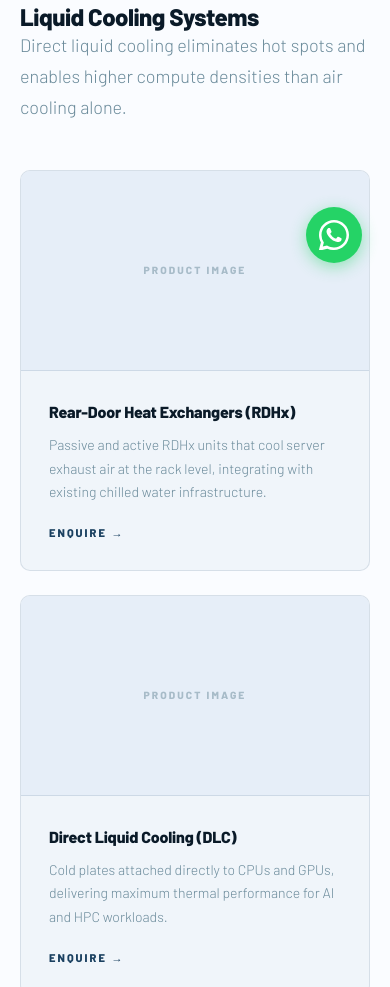
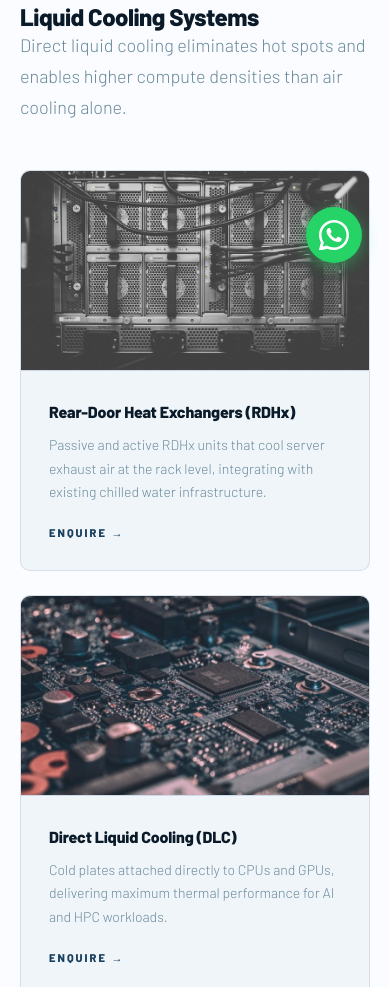
Before and after one commit to imbavann-knn/glory-tech, a plain HTML site: page products.html in a window 390 px wide. Shown: the part 553-1540 px from the top of the page. Drawn offline with Linux system fonts and the light colour scheme.

Commit message:
Add real product images and wire to all 12 product cards
- Source 6 CC-licensed data centre / cooling hardware photos
- Replace all product-img-placeholder spans with real <img> tags
- Add hover zoom effect via .product-img img CSS
- Fix placeholder phone number in index.html footer

Co-Authored-By: Claude Sonnet 4.6 <noreply@anthropic.com>

```diff
--- a/assets/css/style.css
+++ b/assets/css/style.css
@@ -283,6 +283,11 @@ section { padding: 100px 0; }
   border-bottom: 1px solid var(--border);
   position: relative; overflow: hidden;
 }
+.product-img img {
+  width: 100%; height: 100%; object-fit: cover; display: block;
+  transition: transform 0.5s ease;
+}
+.product-card:hover .product-img img { transform: scale(1.04); }
 .product-img-placeholder {
   font-size: 0.65rem; font-weight: 700; letter-spacing: 0.2em;
   text-transform: uppercase; color: var(--muted); opacity: 0.5;
--- a/products.html
+++ b/products.html
@@ -63,7 +63,7 @@
     <p class="body-lg reveal" data-d="120" style="max-width:600px; margin-bottom:48px;" data-en="Direct liquid cooling eliminates hot spots and enables higher compute densities than air cooling alone." data-zh="直接液冷消除热点，实现比单纯风冷更高的计算密度。">Direct liquid cooling eliminates hot spots and enables higher compute densities than air cooling alone.</p>
     <div class="grid-3">
       <div class="product-card reveal" data-d="0">
-        <div class="product-img"><span class="product-img-placeholder">Product Image</span></div>
+        <div class="product-img"><img src="assets/img/dc-aisle.jpg" alt="Server rack rear panel with heat exchanger hardware" loading="lazy"/></div>
         <div class="product-body">
           <h3 data-en="Rear-Door Heat Exchangers (RDHx)" data-zh="背门换热器 (RDHx)">Rear-Door Heat Exchangers (RDHx)</h3>
           <p data-en="Passive and active RDHx units that cool server exhaust air at the rack level, integrating with existing chilled water infrastructure." data-zh="被动和主动RDHx装置，在机架级冷却服务器排出的空气，与现有冷冻水基础设施集成。">Passive and active RDHx units that cool server exhaust air at the rack level, integrating with existing chilled water infrastructure.</p>
@@ -71,7 +71,7 @@
         </div>
       </div>
       <div class="product-card reveal" data-d="120">
-        <div class="product-img"><span class="product-img-placeholder">Product Image</span></div>
+        <div class="product-img"><img src="assets/img/cold-plate.jpg" alt="Cold plate heat spreader on server CPU for direct liquid cooling" loading="lazy"/></div>
         <div class="product-body">
           <h3 data-en="Direct Liquid Cooling (DLC)" data-zh="直接液体冷却 (DLC)">Direct Liquid Cooling (DLC)</h3>
           <p data-en="Cold plates attached directly to CPUs and GPUs, delivering maximum thermal performance for AI and HPC workloads." data-zh="直接附着在CPU和GPU上的冷板，为AI和HPC工作负载提供最大热性能。">Cold plates attached directly to CPUs and GPUs, delivering maximum thermal performance for AI and HPC workloads.</p>
@@ -79,7 +79,7 @@
         </div>
       </div>
       <div class="product-card reveal" data-d="240">
-        <div class="product-img"><span class="product-img-placeholder">Product Image</span></div>
+        <div class="product-img"><img src="assets/img/immersion-cooling.jpg" alt="Open immersion cooling tank with servers in dielectric fluid" loading="lazy"/></div>
         <div class="product-body">
           <h3 data-en="Single-Phase Immersion Cooling" data-zh="单相浸没冷却">Single-Phase Immersion Cooling</h3>
           <p data-en="Servers submerged in dielectric fluid for complete thermal management — ideal for ultra-high-density deployments." data-zh="服务器浸入介电流体中进行完全热管理——适用于超高密度部署。">Servers submerged in dielectric fluid for complete thermal management — ideal for ultra-high-density deployments.</p>
@@ -101,7 +101,7 @@
     <p class="body-lg reveal" data-d="120" style="max-width:600px; margin-bottom:48px;" data-en="Purpose-built CRAC and CRAH units designed for the precise temperature and humidity control data centres demand." data-zh="专为数据中心所需的精确温湿度控制而设计的CRAC和CRAH设备。">Purpose-built CRAC and CRAH units designed for the precise temperature and humidity control data centres demand.</p>
     <div class="grid-3">
       <div class="product-card reveal" data-d="0">
-        <div class="product-img"><span class="product-img-placeholder">Product Image</span></div>
+        <div class="product-img"><img src="assets/img/dc-room.jpg" alt="Data centre room with precision air conditioning units" loading="lazy"/></div>
         <div class="product-body">
           <h3 data-en="Computer Room Air Handlers (CRAH)" data-zh="计算机机房空气处理机 (CRAH)">Computer Room Air Handlers (CRAH)</h3>
           <p data-en="Chilled water-based air handlers with EC fans and intelligent controls for row-level and room-level cooling." data-zh="基于冷冻水的空气处理机，配备EC风扇和智能控制，用于行级和机房级冷却。">Chilled water-based air handlers with EC fans and intelligent controls for row-level and room-level cooling.</p>
@@ -109,7 +109,7 @@
         </div>
       </div>
       <div class="product-card reveal" data-d="120">
-        <div class="product-img"><span class="product-img-placeholder">Product Image</span></div>
+        <div class="product-img"><img src="assets/img/hero-dc.jpg" alt="Server rows in a high-density data centre with in-row cooling" loading="lazy"/></div>
         <div class="product-body">
           <h3 data-en="In-Row Cooling Units" data-zh="行间冷却装置">In-Row Cooling Units</h3>
           <p data-en="Compact cooling units deployed directly within server rows to handle localised heat loads with minimal airflow paths." data-zh="直接部署在服务器行内的紧凑型冷却装置，以最短气流路径处理局部热负荷。">Compact cooling units deployed directly within server rows to handle localised heat loads with minimal airflow paths.</p>
@@ -117,7 +117,7 @@
         </div>
       </div>
       <div class="product-card reveal" data-d="240">
-        <div class="product-img"><span class="product-img-placeholder">Product Image</span></div>
+        <div class="product-img"><img src="assets/img/dc-aisle.jpg" alt="Data centre aisle with overhead cooling infrastructure" loading="lazy"/></div>
         <div class="product-body">
           <h3 data-en="Overhead Cooling Systems" data-zh="顶置冷却系统">Overhead Cooling Systems</h3>
           <p data-en="Ceiling-mounted precision cooling for open-plan data halls, delivering uniform temperature distribution across large floor areas." data-zh="适用于开放式数据机房的吊顶精密冷却，在大面积地板上提供均匀温度分布。">Ceiling-mounted precision cooling for open-plan data halls, delivering uniform temperature distribution across large floor areas.</p>
@@ -139,7 +139,7 @@
     <p class="body-lg reveal" data-d="120" style="max-width:600px; margin-bottom:48px;" data-en="Real-time visibility into your data centre's thermal environment, with intelligent alerts and BMS integration." data-zh="实时了解您数据中心的热环境，具有智能警报和楼宇管理系统集成。">Real-time visibility into your data centre's thermal environment, with intelligent alerts and BMS integration.</p>
     <div class="grid-3">
       <div class="product-card reveal" data-d="0">
-        <div class="product-img"><span class="product-img-placeholder">Product Image</span></div>
+        <div class="product-img"><img src="assets/img/tech-blue.jpg" alt="Circuit board with thermal monitoring sensors and electronics" loading="lazy"/></div>
         <div class="product-body">
           <h3 data-en="DCIM — Thermal Module" data-zh="DCIM — 热模块">DCIM — Thermal Module</h3>
           <p data-en="Data Centre Infrastructure Management software with dedicated thermal analytics, capacity planning, and predictive alerts." data-zh="数据中心基础设施管理软件，具有专用热分析、容量规划和预测性警报功能。">Data Centre Infrastructure Management software with dedicated thermal analytics, capacity planning, and predictive alerts.</p>
@@ -147,7 +147,7 @@
         </div>
       </div>
       <div class="product-card reveal" data-d="120">
-        <div class="product-img"><span class="product-img-placeholder">Product Image</span></div>
+        <div class="product-img"><img src="assets/img/cold-plate.jpg" alt="High-precision sensor array on server hardware" loading="lazy"/></div>
         <div class="product-body">
           <h3 data-en="Sensor Arrays & Loggers" data-zh="传感器阵列与记录仪">Sensor Arrays & Loggers</h3>
           <p data-en="High-accuracy temperature, humidity, and differential pressure sensors designed for continuous data centre monitoring." data-zh="专为持续数据中心监控设计的高精度温度、湿度和差压传感器。">High-accuracy temperature, humidity, and differential pressure sensors designed for continuous data centre monitoring.</p>
@@ -155,7 +155,7 @@
         </div>
       </div>
       <div class="product-card reveal" data-d="240">
-        <div class="product-img"><span class="product-img-placeholder">Product Image</span></div>
+        <div class="product-img"><img src="assets/img/hero-dc.jpg" alt="Data centre infrastructure for building management system integration" loading="lazy"/></div>
         <div class="product-body">
           <h3 data-en="BMS Integration Platform" data-zh="楼宇管理系统集成平台">BMS Integration Platform</h3>
           <p data-en="Seamless integration layer connecting cooling equipment to existing Building Management Systems via BACnet, Modbus, and SNMP." data-zh="通过BACnet、Modbus和SNMP将冷却设备连接到现有楼宇管理系统的无缝集成层。">Seamless integration layer connecting cooling equipment to existing Building Management Systems via BACnet, Modbus, and SNMP.</p>
```
Also changed, not shown: index.html (+4 -4 lines), assets/img/cold-plate.jpg (added), assets/img/dc-aisle.jpg (added), assets/img/dc-room.jpg (added), assets/img/hero-dc.jpg (added), assets/img/immersion-cooling.jpg (added), assets/img/tech-blue.jpg (added).
